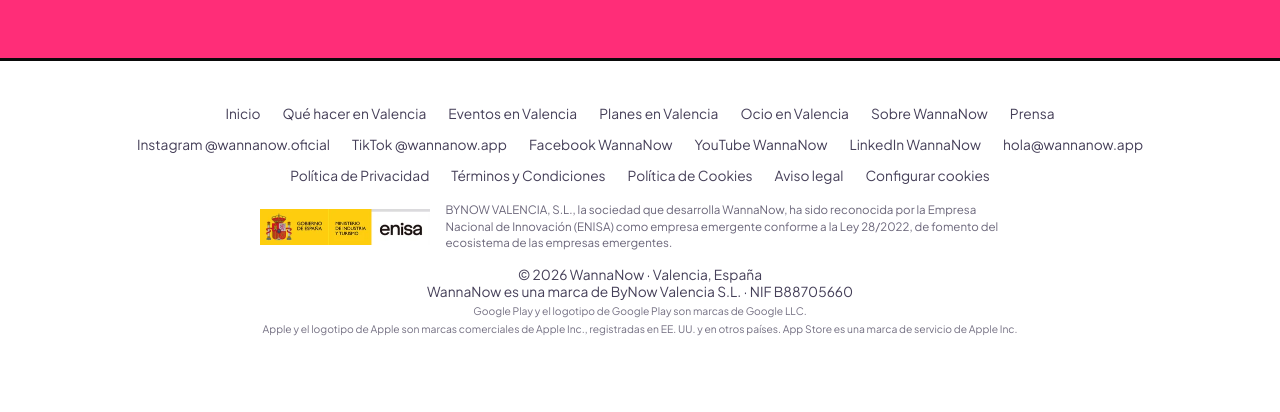
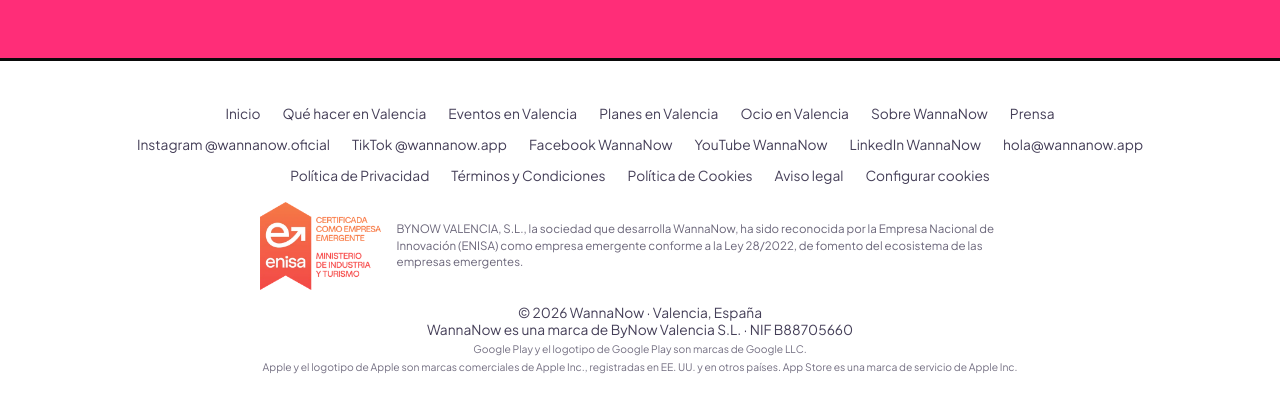
Before and after one commit to bynowapp-lab/wannanow, a plain HTML site: page planes-pareja-valencia/index.html in a window 1280 px wide. Shown: the part 6048-6460 px from the top of the page. Drawn offline with Linux system fonts and the light colour scheme.

Commit message:
Sello ENISA Certificada en el pie

```diff
--- a/planes-pareja-valencia/index.html
+++ b/planes-pareja-valencia/index.html
@@ -400,7 +400,7 @@
         <a href="/?configurar-cookies" data-cookie-settings>Configurar cookies</a>
         </div>
         <!-- ENISA -->
-        <div class="enisa-sello" style="display:flex;flex-wrap:wrap;align-items:center;justify-content:center;gap:10px 16px;margin:18px auto 14px;max-width:760px;text-align:left"><img src="/img/enisa-empresa-emergente.webp" alt="Gobierno de España · Ministerio de Industria y Turismo · ENISA" width="339" height="72" loading="lazy" decoding="async" style="height:36px;width:auto;display:block;flex:0 0 auto"><p style="margin:0;flex:1 1 260px;font-size:.72rem;line-height:1.45;opacity:.8">BYNOW VALENCIA, S.L., la sociedad que desarrolla WannaNow, ha sido reconocida por la Empresa Nacional de Innovación (ENISA) como empresa emergente conforme a la Ley 28/2022, de fomento del ecosistema de las empresas emergentes.</p></div>
+        <div class="enisa-sello" style="display:flex;flex-wrap:wrap;align-items:center;justify-content:center;gap:10px 16px;margin:18px auto 14px;max-width:760px;text-align:left"><img src="/img/enisa-certificada-empresa-emergente.webp" alt="Certificada como empresa emergente por ENISA · Ministerio de Industria y Turismo" width="400" height="292" loading="lazy" decoding="async" style="height:88px;width:auto;display:block;flex:0 0 auto"><p style="margin:0;flex:1 1 260px;font-size:.72rem;line-height:1.45;opacity:.8">BYNOW VALENCIA, S.L., la sociedad que desarrolla WannaNow, ha sido reconocida por la Empresa Nacional de Innovación (ENISA) como empresa emergente conforme a la Ley 28/2022, de fomento del ecosistema de las empresas emergentes.</p></div>
         <!-- /ENISA -->
         <p>© 2026 WannaNow · Valencia, España<br>WannaNow es una marca de ByNow Valencia S.L. · NIF B88705660<br><span class="gp-legal">Google Play y el logotipo de Google Play son marcas de Google LLC.</span><br><span class="gp-legal">Apple y el logotipo de Apple son marcas comerciales de Apple Inc., registradas en EE. UU. y en otros países. App Store es una marca de servicio de Apple Inc.</span></p>
     </div>
```
